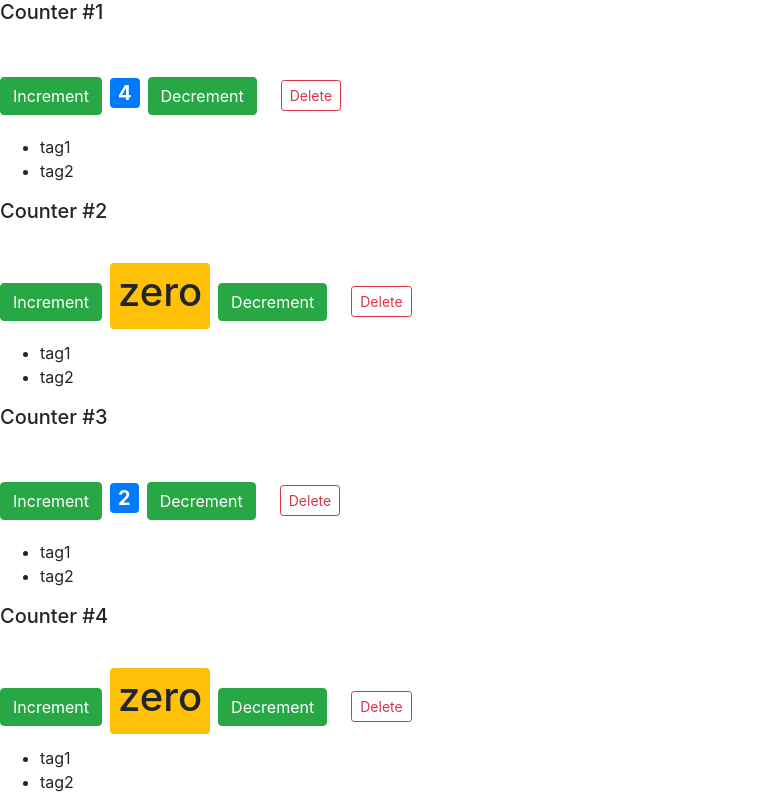
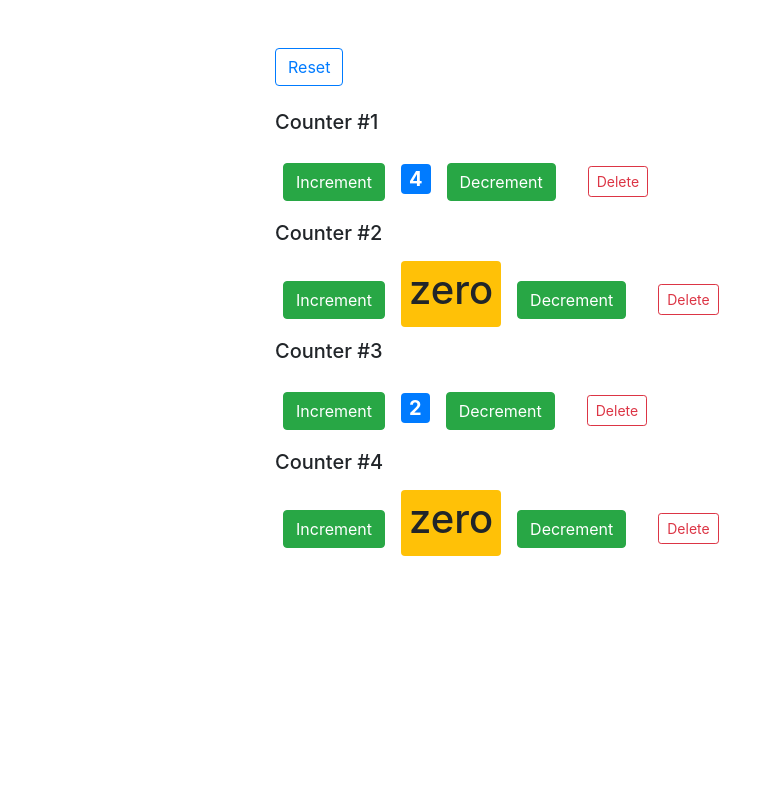
Before and after one commit to samimaftabahmed/react-practice, a React (Create React App) app: page / in a window 1280 px wide. Shown: the whole page, without its empty margins (0-782 px from the left). Built offline with nearby package versions, Linux system fonts and the light colour scheme.

Commit message:
Implemented single source of state

```diff
--- a/src/component/counter.jsx
+++ b/src/component/counter.jsx
@@ -1,11 +1,11 @@
 import React, {Component} from "react";
 
 export default class Counter extends Component {
-    state = {
-        count: this.props.counter.value,
-        tags: ["tag1", "tag2"],
-        imageUrl: "../favicon.ico",
-    };
+    // state = {
+    //     count: this.props.counter.value,
+    //     tags: ["tag1", "tag2"],
+    //     imageUrl: "../favicon.ico",
+    // };
 
     styles = {
         fontSize: 30,
@@ -14,73 +14,80 @@ export default class Counter extends Component {
 
     render() {
         console.log("props", this.props);
-        let classes = this.getBadgeClass();
 
         return (
             // JSX: JS with HTML
             <div>
 
                 {this.props.children}
-                <img src={this.state.imageUrl} alt=""/>
-                <br/>
+                {/*<img src={this.state.imageUrl} alt=""/>*/}
+                {/*<br/>*/}
 
-                <button onClick={this.handleIncrement} className="btn btn-success"> Increment</button>
+                {/*<button onClick={this.handleIncrement} className="btn btn-success"> Increment</button>*/}
+                <button onClick={() => this.props.onIncrement(this.props.counter)}
+                        className="btn btn-success m-2">
+                    Increment
+                </button>
 
-                <span style={{fontSize: 20, fontWeight: "bold"}} className={classes}>
+                <span style={{fontSize: 20, fontWeight: "bold"}} className={this.getBadgeClass()}>
                     {this.formatCount()}
                 </span>
 
-                <button onClick={this.handleDecrement} className="btn btn-success"> Decrement</button>
+                {/*<button onClick={this.handleDecrement} className="btn btn-success"> Decrement</button>*/}
+                <button onClick={() => this.props.onDecrement(this.props.counter)}
+                        className="btn btn-success m-2">
+                    Decrement
+                </button>
 
                 <button onClick={this.handleDelete} className="btn btn-outline-danger btn-sm m-4"> Delete</button>
 
-                {this.renderTags()}
+                {/*{this.renderTags()}*/}
 
             </div>
         );
         // JSX ends
     }
 
-    handleIncrement = () => {
-        this.setState((state) => ({count: state.count + 1}));
-        console.log(`increment clicked ${this.state.count}`);
-    }
-
-    handleDecrement = () => {
-        this.setState((state) => ({count: state.count - 1}));
-        console.log(`decrement clicked ${this.state.count}`)
-    }
+    // handleIncrement = () => {
+    //     this.setState((state) => ({count: state.count + 1}));
+    //     console.log(`increment clicked ${this.state.count}`);
+    // }
+    //
+    // handleDecrement = () => {
+    //     this.setState((state) => ({count: state.count - 1}));
+    //     console.log(`decrement clicked ${this.state.count}`)
+    // }
 
     handleDelete = () => {
         this.props.onDelete(this.props.counter.id)
     }
 
-    renderTags() {
-        if (this.state.tags.length === 0) {
-            return (
-                <p>There are no tags!</p>
-            );
-        } else {
-            return (
-                <ul>
-                    {
-                        this.state.tags.map(function (tag) {
-                            return <li key={tag}>{tag}</li>;
-                        })
-                    }
-                </ul>
-            );
-        }
-    }
+    // renderTags() {
+    //     if (this.state.tags.length === 0) {
+    //         return (
+    //             <p>There are no tags!</p>
+    //         );
+    //     } else {
+    //         return (
+    //             <ul>
+    //                 {
+    //                     this.state.tags.map(function (tag) {
+    //                         return <li key={tag}>{tag}</li>;
+    //                     })
+    //                 }
+    //             </ul>
+    //         );
+    //     }
+    // }
 
     getBadgeClass() {
         let classes = "badge m-2 badge-";
-        classes += this.state.count === 0 ? "warning" : "primary";
+        classes += this.props.counter.value === 0 ? "warning" : "primary";
         return classes;
     }
 
     formatCount() {
-        const {count} = this.state;
+        const count = this.props.counter.value;
         return count === 0 ? <h1>zero</h1> : count;
     }
 }
--- a/src/component/counters.jsx
+++ b/src/component/counters.jsx
@@ -15,22 +15,57 @@ export default class Counters extends Component {
     render() {
 
         return (
-            <div>
+            <div className="container">
+                <div className="row">
+                    <div className="col-8 offset-2">
+                        <br/><br/>
+
+                        <button className="btn btn-outline-primary" onClick={this.handleReset}>Reset</button>
+                        <br/><br/>
                         {
                             this.state.counters.map(counter =>
-                        <Counter key={counter.id} onDelete={this.handleDelete} counter={counter}>
+                                <Counter key={counter.id} onDelete={this.handleDelete}
+                                         onIncrement={this.handleIncrement}
+                                         onDecrement={this.handleDecrement} counter={counter}>
                                     <h5>Counter #{counter.id}</h5>
                                 </Counter>
                             )
                         }
                     </div>
+                </div>
+            </div>
         );
+
+    };
+
+
+    handleIncrement = (counter) => {
+        const counters = [...this.state.counters];
+        const index = counters.indexOf(counter);
+        counters[index] = {...counter};
+        counters[index].value++;
+        this.setState({counters});
     }
 
+    handleDecrement = (counter) => {
+        const counters = [...this.state.counters];
+        const index = counters.indexOf(counter);
+        counters[index] = {...counter};
+        counters[index].value--;
+        this.setState({counters});
+    }
 
     handleDelete = (counterId) => {
-        console.log("Delete called", counterId);
         const counters = this.state.counters.filter(counter => counter.id !== counterId);
         this.setState({counters});
+    };
+
+    handleReset = () => {
+        const counters = this.state.counters.map(c => {
+            c.value = 0;
+            return c;
+        })
+
+        this.setState({counters});
+    };
 }
-}
```
Lines whose indentation alone changed are shown as unchanged.
